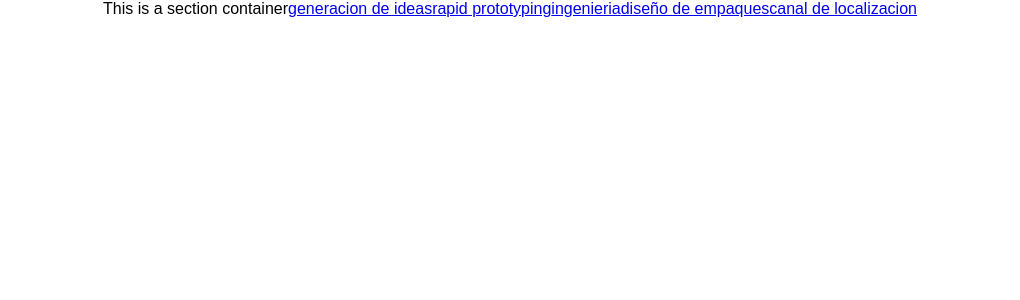
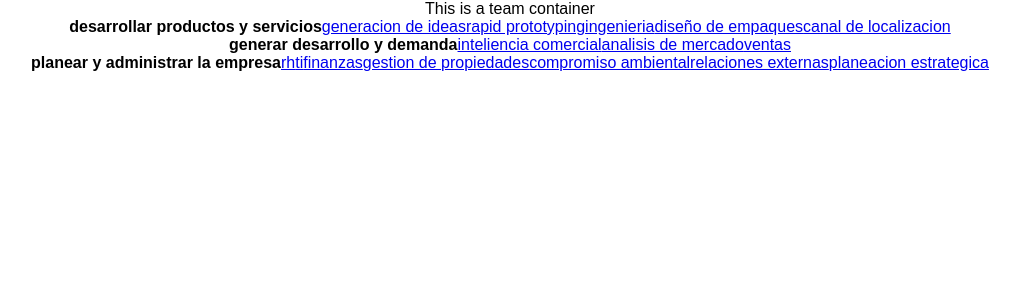
Before and after one commit to Rehlaender/TableauPlatform, a React (Create React App) app: page /team/demanda in a window 1280 px wide. Shown: the top 300 px of the page, without its empty margins (130-1150 px from the left). Built offline with nearby package versions, Linux system fonts and the light colour scheme.

Commit message:
Finish routing

```diff
--- a/src/components/App/MainContainer.js
+++ b/src/components/App/MainContainer.js
@@ -17,7 +17,7 @@ class MainContainer extends Component {
         This is a main container
         {
           routes.map((route, i) =>
-           <Link to={"/main/" + route.id}
+           <Link to={"/team/" + route.id}
               key={i} className={["column-button "]}>
             {route.title}
            </Link>
--- a/src/components/App/SectionContainer.js
+++ b/src/components/App/SectionContainer.js
@@ -10,8 +10,6 @@ class SectionContainer extends Component {
 
   render() {
     const routes = Routes[0].context[0].context;
-    console.log(routes);
-
     return (
       <div>
         This is a section container
--- a/src/components/App/TeamContainer.js
+++ b/src/components/App/TeamContainer.js
@@ -20,14 +20,18 @@ class TeamContainer extends Component {
       <div>
         This is a team container
         {
+          // Sections containers
           routes.map((route, i) =>
             <div
               key={i} className={["column-button "]}
                   onClick={this.goTo.bind(this, route.id)}>
               <strong>{route.title}</strong>
               {
+                // Visualizations
+
                 route.context.map((vRoute, j) =>
-                  <Link to={'/section/' + vRoute.tableauUrl } key={j}>{vRoute.title}</Link>
+                  <Link to={'/visualization/' + this.props.match.params.team +
+                            '/' + route.id + '/' + vRoute.id  } key={j}>{vRoute.title}</Link>
                 )
               }
            </div>
--- a/src/components/App/index.js
+++ b/src/components/App/index.js
@@ -17,9 +17,9 @@ class App extends Component {
       <div className="App">
         <Switch>
           <Route exact path='/' component={MainContainer}/>
-          <Route path='/main/:team' component={TeamContainer}/>
-          <Route path='/team/:section' component={SectionContainer}/>
-          <Route path='/section/:visualization' component={VisualizationContainer}/>
+          <Route path='/team/:team' component={TeamContainer}/>
+          <Route path='/section/:team/:section' component={SectionContainer}/>
+          <Route path='/visualization/:team/:section/:visualization' component={VisualizationContainer}/>
           <Route path='*' component={Blob}/>
         </Switch>
       </div>
```
